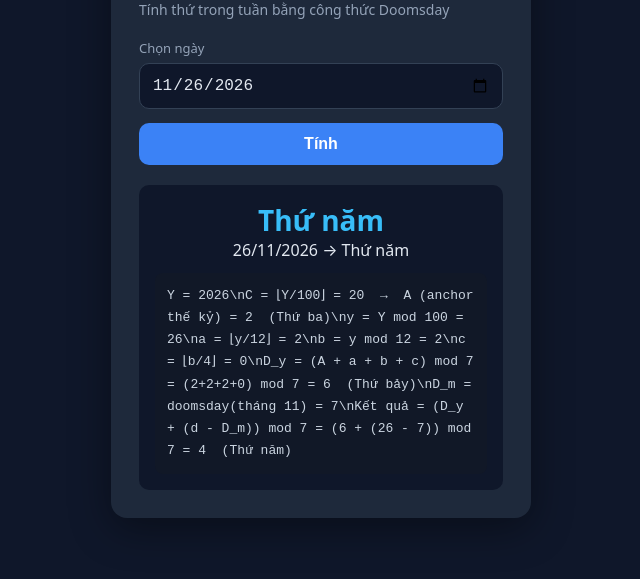
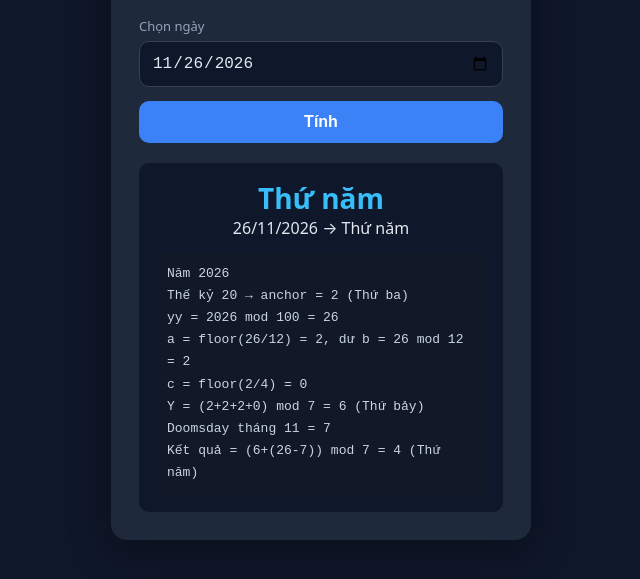
Before and after one commit to trungkien4723/doomsdaycalculate, a plain HTML site: page index.html in a window 1280 px wide. Shown: the part 173-752 px from the top of the page, without its empty margins (319-959 px from the left). Drawn offline with Linux system fonts and the light colour scheme.

Commit message:
Fix newline and simplify explanation

```diff
--- a/index.html
+++ b/index.html
@@ -95,17 +95,16 @@
       const diff = da - md;
       const res = ((Y + diff) % 7 + 7) % 7;
       const lines = [
-        `Y = ${y}`,
-        `C = ⌊Y/100⌋ = ${c}  →  A (anchor thế kỷ) = ${anchor}  (${DAYS[anchor]})`,
-        `y = Y mod 100 = ${yy}`,
-        `a = ⌊y/12⌋ = ${a}`,
-        `b = y mod 12 = ${b}`,
-        `c = ⌊b/4⌋ = ${cc}`,
-        `D_y = (A + a + b + c) mod 7 = (${anchor}+${a}+${b}+${cc}) mod 7 = ${Y}  (${DAYS[Y]})`,
-        `D_m = doomsday(tháng ${mo}) = ${md}`,
-        `Kết quả = (D_y + (d - D_m)) mod 7 = (${Y} + (${da} - ${md})) mod 7 = ${res}  (${DAYS[res]})`,
+        `Năm ${y}`,
+        `Thế kỷ ${c} → anchor = ${anchor} (${DAYS[anchor]})`,
+        `yy = ${y} mod 100 = ${yy}`,
+        `a = floor(${yy}/12) = ${a}, dư b = ${yy} mod 12 = ${b}`,
+        `c = floor(${b}/4) = ${cc}`,
+        `Y = (${anchor}+${a}+${b}+${cc}) mod 7 = ${Y} (${DAYS[Y]})`,
+        `Doomsday tháng ${mo} = ${md}`,
+        `Kết quả = (${Y}+(${da}-${md})) mod 7 = ${res} (${DAYS[res]})`,
       ];
-      document.getElementById('calcDetail').textContent = lines.join('\\n');
+      document.getElementById('calcDetail').textContent = lines.join('\n');
       document.getElementById('result').style.display = 'block';
     }
     document.getElementById('calc').addEventListener('click', calc);
```
